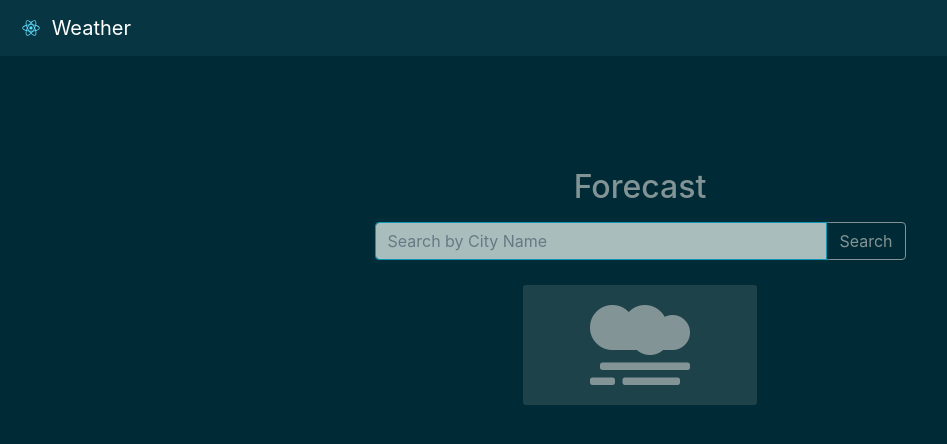
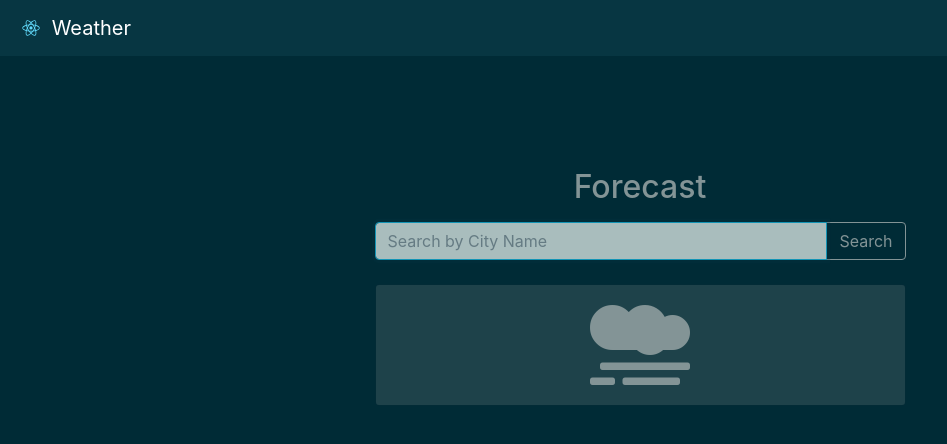
Before and after one commit to isaquielfernandes/react-app-weather, a React (Create React App) app: page / in a window 1280 px wide. Shown: the top 444 px of the page, without its empty margins (0-947 px from the left). Built offline with nearby package versions, Linux system fonts and the light colour scheme.

Commit message:
Update App.js

```diff
--- a/src/App.js
+++ b/src/App.js
@@ -13,9 +13,7 @@ const App = () => {
       <Container className="p-4 mb-3">
         <Search />
         <div className="row">
-          <div className="col-md-6 mx-auto">
-            <Weather />
-          </div>
+          <Weather />
         </div>
         <ForecastContainer />
       </Container>
```
